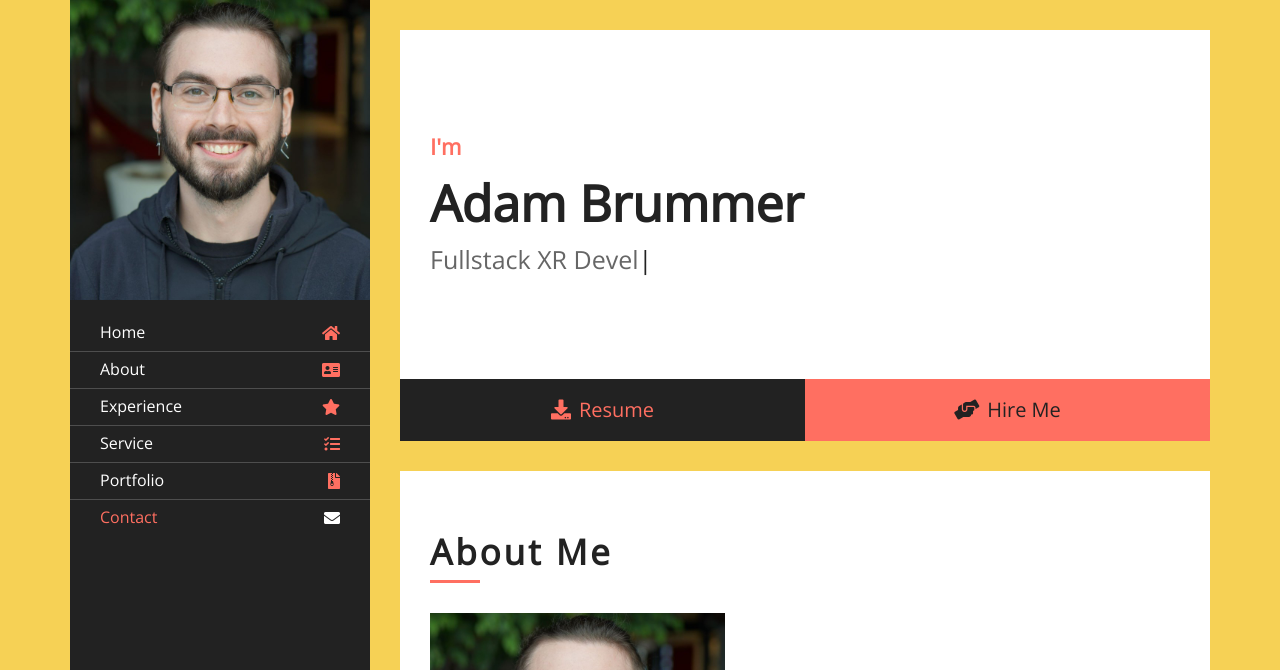
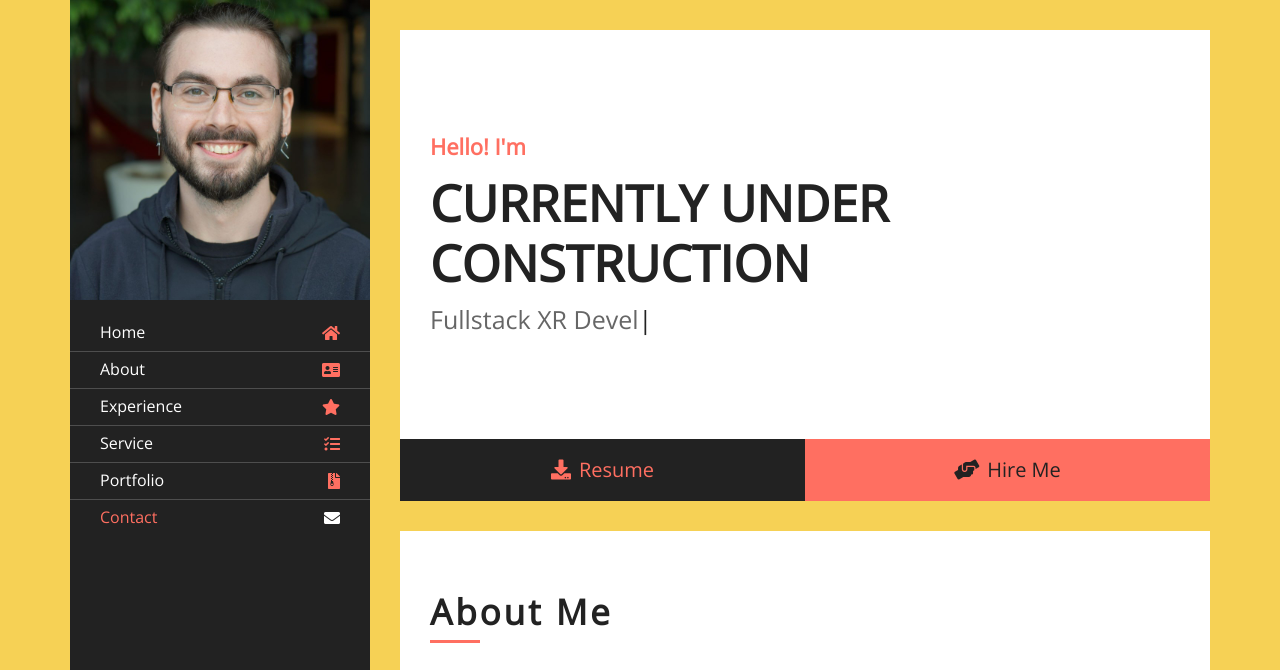
Before and after one commit to AdamNB-sys/AdamNB-sys.github.io, a plain HTML site: page index.html in a window 1280 px wide. Shown: the top 670 px of the page. Drawn offline with nearby package versions, Linux system fonts and the light colour scheme.

Commit message:
Added "Under Construction" tag to landing page

```diff
--- a/index.html
+++ b/index.html
@@ -70,8 +70,8 @@
                 <!-- Header Start -->
                 <div class="header" id="header">
                     <div class="content-inner">
-                        <p>I'm</p>
-                        <h1>Adam Brummer</h1>
+                        <p>Hello! I'm</p>
+                        <h1>CURRENTLY UNDER CONSTRUCTION</h1>
                         <h2></h2>
                         <div class="typed-text">Fullstack XR Developer</div>
                     </div>
```
